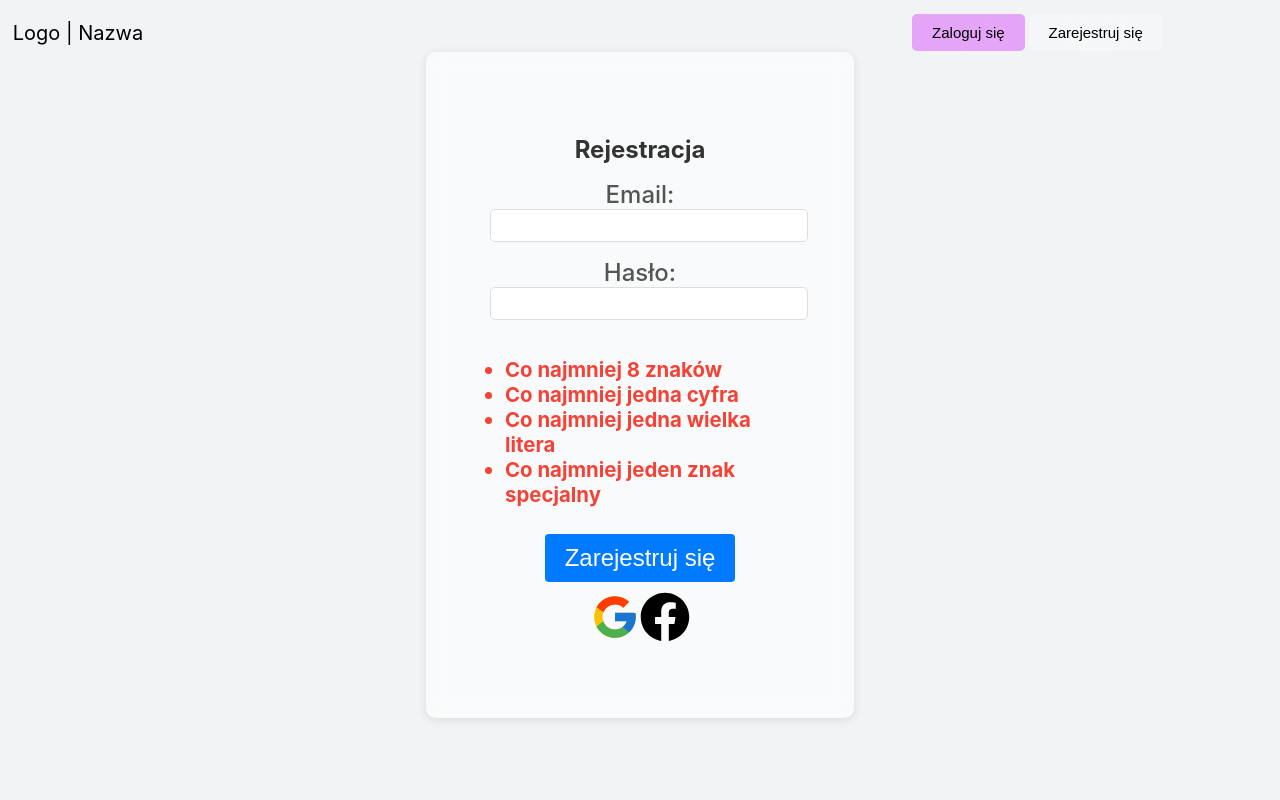
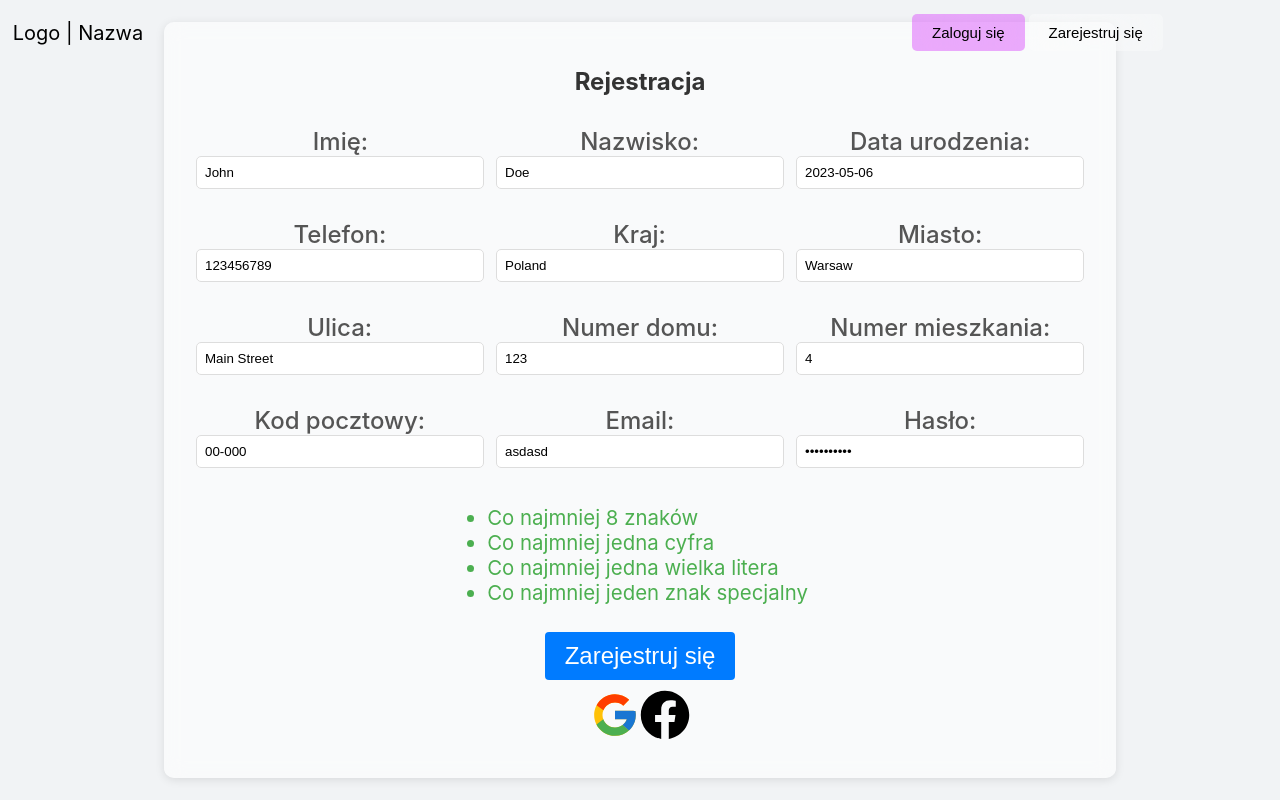
Before and after one commit to krzyswys/Hotel-managment-database, a React (Create React App) app in the folder client/: page /registration in a window 1280 px wide. Built offline with nearby package versions, Linux system fonts and the light colour scheme.

Commit message:
created registration connection to API

```diff
--- a/client/src/pages/Login/Login.js
+++ b/client/src/pages/Login/Login.js
@@ -42,7 +42,7 @@ const Login = () => {
         if (data.validation) {
           setCookie('user', data.personId, { path: '/' });
           setCookie('username', data.name, { path: '/' });
-          setCookie('validation', data.name, { path: '/' });
+          setCookie('validation', data.validation, { path: '/' });
           }
       } catch (error) {
         console.error('Błąd:', error);
--- a/client/src/pages/Login/login.css
+++ b/client/src/pages/Login/login.css
@@ -12,6 +12,8 @@
 .container .login-form {
   display: flex;
   flex-direction: column;
+  justify-content: center;
+  align-items: center;
   padding: 5%;
   border-radius: 8px;
   background-color: rgba(255, 255, 255, 0.6);
@@ -27,6 +29,10 @@
 
 .container .form-group {
   margin-bottom: 20px;
+  display: flex;
+  flex-direction: column;
+  justify-content: center;
+  align-items: center;
 }
 
 .container label {
--- a/client/src/pages/Registration/Registration.js
+++ b/client/src/pages/Registration/Registration.js
@@ -1,4 +1,8 @@
-import React, { useState } from 'react';
+import React, { useState, useEffect } from 'react';
+import { useCookies} from 'react-cookie';
+import { useNavigate } from 'react-router-dom';
+import appState from '../../State';
+
 import './registration.css';
 import {
   FcGoogle
@@ -8,11 +12,55 @@ import {
   FaFacebook
 } from 'react-icons/fa';
 const Registration = () => {
-  const [password, setPassword] = useState('');
+  const [password, setPassword] = useState('Abcdefg12#');
+  const [email, setEmail] = useState('asdasd');
+  const [cookies, setCookie] = useCookies(['user', 'username', 'validation']);
+  const [firstname, setFirstname] = useState('John');
+  const [lastname, setLastname] = useState('Doe');
+  const [birthdate, setBirthdate] = useState(new Date().toISOString().substr(0, 10));
+  const [phone, setPhone] = useState('123456789');
+  const [address, setAddress] = useState({
+    country: 'Poland',
+    city: 'Warsaw',
+    street: 'Main Street',
+    houseNumber: '123',
+    flatNumber: '4',
+    postalCode: '00-000'
+  });
+
+
+
+  const navigation = useNavigate();
 
   const handlePasswordChange = (event) => {
     setPassword(event.target.value);
   };
+  const handleEmailChange = (event) => {
+    setEmail(event.target.value);
+  };
+  const handleFirstnameChange = (event) => {
+    setFirstname(event.target.value);
+  };
+
+  const handleLastnameChange = (event) => {
+    setLastname(event.target.value);
+  };
+
+  const handleBirthdateChange = (event) => {
+    setBirthdate(event.target.value);
+  };
+
+  const handlePhoneChange = (event) => {
+    setPhone(event.target.value);
+  };
+
+  const handleAddressChange = (event) => {
+    setAddress({
+      ...address,
+      [event.target.name]: event.target.value
+    });
+  };
+
 
   const isPasswordValid = () => {
     const hasMinimumLength = password.length >= 8;
@@ -22,19 +70,104 @@ const Registration = () => {
 
     return hasMinimumLength && hasNumber && hasUppercase && hasSpecialChar;
   };
+  const handleSubmit = async (event) => {
+    event.preventDefault();
+
+    try {
+      const response = await fetch('http://localhost:4000/register', {
+        method: 'POST',
+        body: JSON.stringify({
+          firstname,
+          lastname,
+          birthdate,
+          email,
+          phone,
+          address,
+          password
+
+        }),
+        headers: {
+          'Content-Type': 'application/json',
+        },
+      });
+      const data = await response.json();
+      console.log(data);
+      if (data.validation === 'true') {
+        setCookie('user', data.personId, { path: '/' });
+        setCookie('username', data.name, { path: '/' });
+        setCookie('validation', data.status, { path: '/' });
+
+
+      }
+    } catch (error) {
+      console.error('Błąd:', error);
+    }
+
+    // setEmail('');
+    // setPassword('');
+  };
+  useEffect(() => {
+    if (cookies.validation ) {
+      appState.login=cookies.username;
+        appState.isLoggedIn=true;
+        navigation('../');
+    }
+  }, [cookies, navigation]);
 
   return (
     <div className='container'>
 <div className="registration-container">
       <h2>Rejestracja</h2>
-      <form>
+      <form onSubmit={handleSubmit}>
+        <div className='formm-container'>
+        <div className="form-group">
+            <label htmlFor="firstname">Imię:</label>
+            <input type="text" id="firstname" name="firstname" value={firstname} onChange={handleFirstnameChange} required />
+          </div>
+          <div className="form-group">
+            <label htmlFor="lastname">Nazwisko:</label>
+            <input type="text" id="lastname" name="lastname" value={lastname} onChange={handleLastnameChange} required />
+          </div>
+          <div className="form-group">
+            <label htmlFor="birthdate">Data urodzenia:</label>
+            <input type="text" id="birthdate" name="birthdate" value={birthdate} onChange={handleBirthdateChange} required />
+          </div>
+          <div className="form-group">
+            <label htmlFor="phone">Telefon:</label>
+            <input type="text" id="phone" name="phone" value={phone} onChange={handlePhoneChange} required />
+          </div>
+          <div className="form-group">
+            <label htmlFor="country">Kraj:</label>
+            <input type="text" id="country" name="country" value={address.country} onChange={handleAddressChange} required />
+          </div>
+          <div className="form-group">
+            <label htmlFor="city">Miasto:</label>
+            <input type="text" id="city" name="city" value={address.city} onChange={handleAddressChange} required />
+          </div>
+          <div className="form-group">
+            <label htmlFor="street">Ulica:</label>
+            <input type="text" id="street" name="street" value={address.street} onChange={handleAddressChange} required />
+          </div>
+          <div className="form-group">
+            <label htmlFor="houseNumber">Numer domu:</label>
+            <input type="text" id="houseNumber" name="houseNumber" value={address.houseNumber} onChange={handleAddressChange} required />
+          </div>
+          <div className="form-group">
+            <label htmlFor="flatNumber">Numer mieszkania:</label>
+            <input type="text" id="flatNumber" name="flatNumber" value={address.flatNumber} onChange={handleAddressChange} />
+          </div>
+          <div className="form-group">
+            <label htmlFor="postalCode">Kod pocztowy:</label>
+            <input type="text" id="postalCode" name="postalCode" value={address.postalCode} onChange={handleAddressChange} required />
+          </div>
         <div className="form-group">
           <label htmlFor="username">Email:</label>
-          <input type="text" id="username" name="username" required />
+          <input type="text" id="username" name="username" value={email} onChange={handleEmailChange} required />
         </div>
         <div className="form-group">
           <label htmlFor="password">Hasło:</label>
-          <input type="password" id="password" name="password" onChange={handlePasswordChange} required />
+          <input type="password" id="password" name="password" value={password} onChange={handlePasswordChange} required />
+        </div>
         </div>
         <div className="password-validation">
           <ul>
--- a/client/src/pages/Registration/registration.css
+++ b/client/src/pages/Registration/registration.css
@@ -1,9 +1,8 @@
 .registration-container {
     border-radius: 10px;
-    padding: 20px;
-    width: 300px;
+    width: 900px;
     margin: 0 auto;
-    margin-top: 50px;
+    margin-top: 10vh;
     background-color: rgba(255, 255, 255, 0.6);
     backdrop-filter: blur(10px);
     box-shadow: 0 2px 10px rgba(0, 0, 0, 0.1);
@@ -11,7 +10,7 @@
     justify-content: center;
     align-items: center;
     flex-direction: column;
-  padding: 5%;
+    padding: 2%;
 
   }
 
@@ -29,10 +28,17 @@
     align-items: center;
 
   }
+  .formm-container{
+    display: flex;
+    flex-direction: row;
+    flex-wrap: wrap;
+    justify-content: center;
+    align-items: center;
+  }
 
   .form-group {
-    margin-bottom: 15px;
-    width: 100%;
+    margin: 15px;
+    width: 30%;
   }
 
   label {
```
Also changed, not shown: 1 other file (tests, documents, lock files or other folders).
